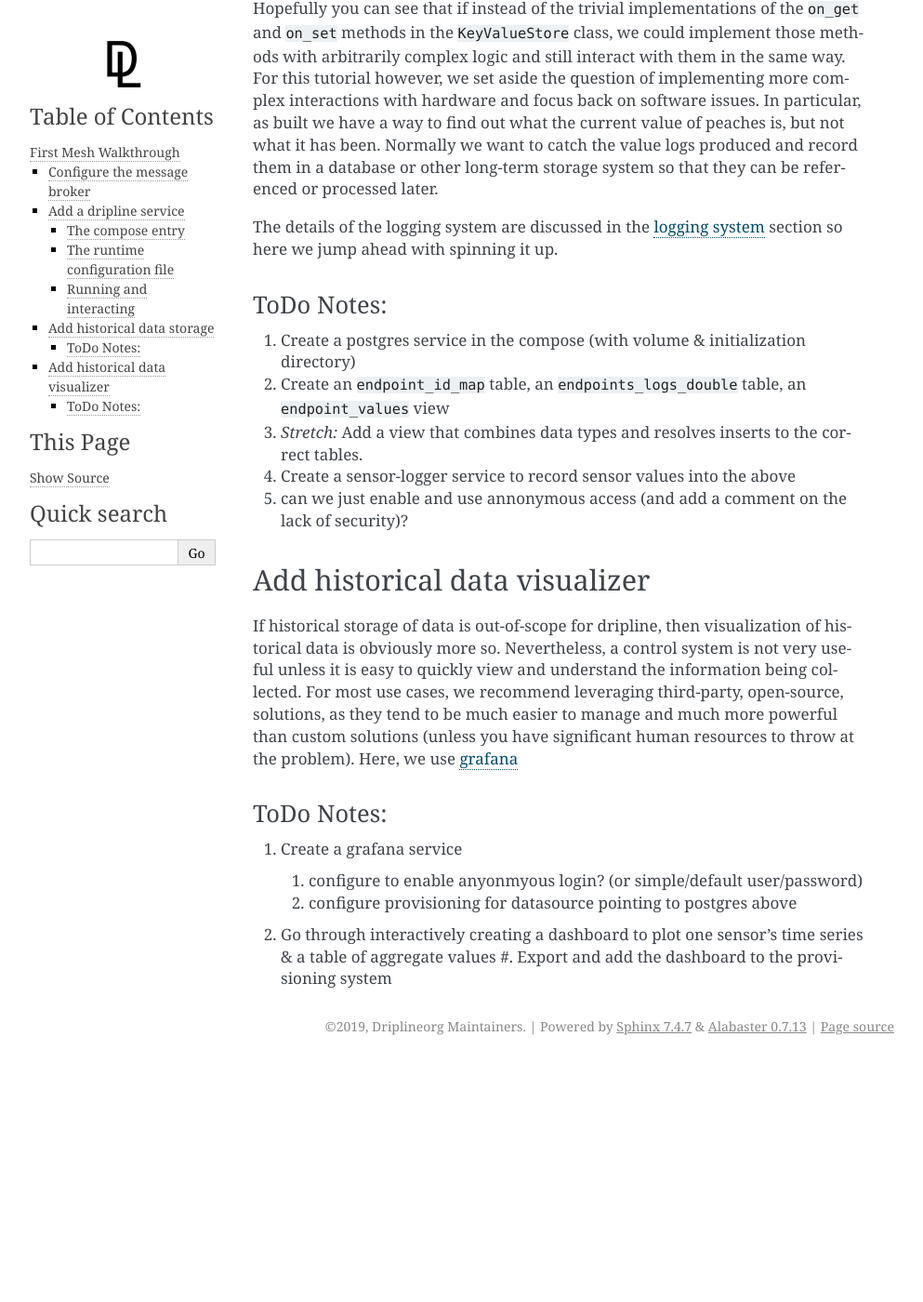
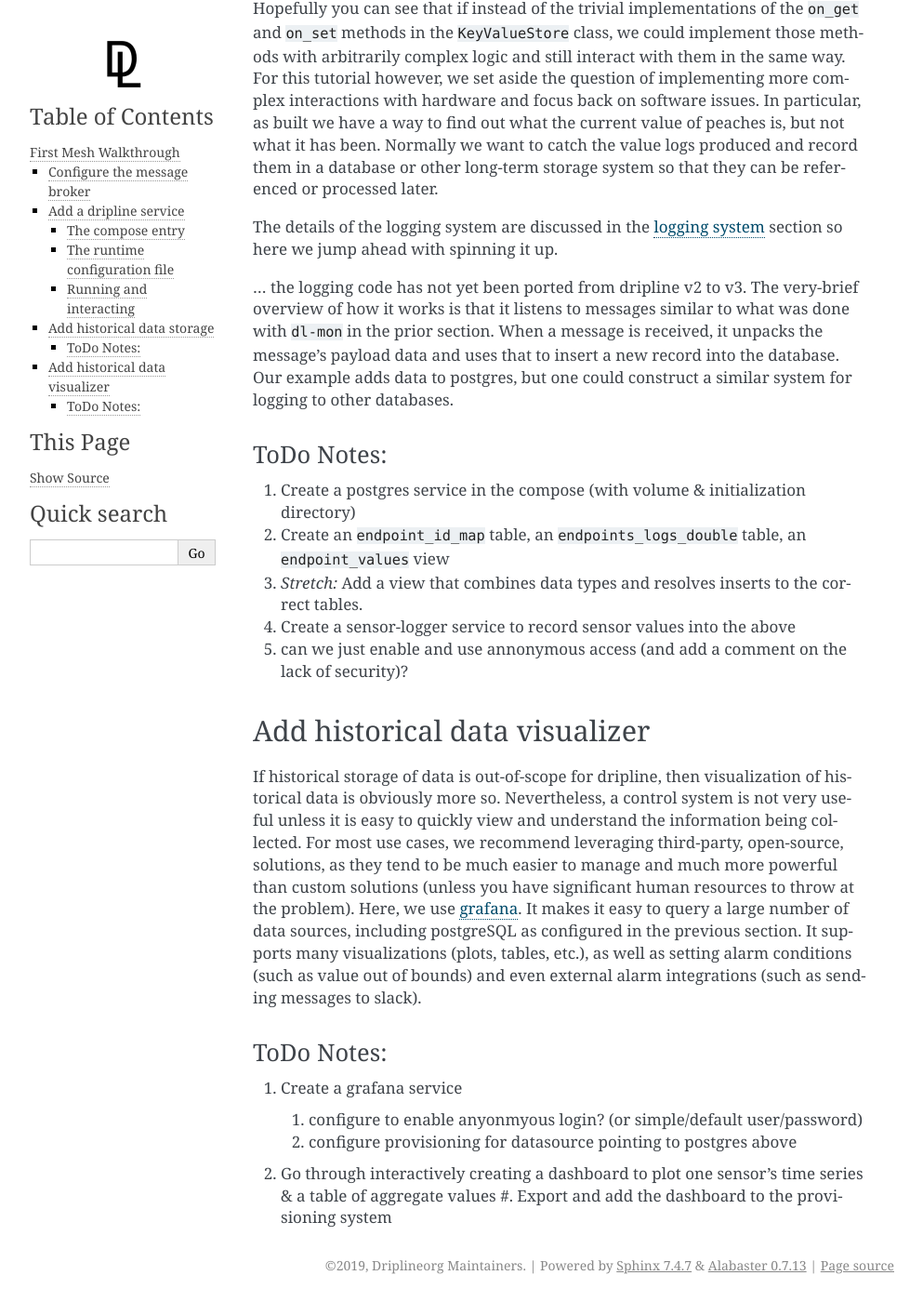
Before and after one commit to driplineorg/controls-guide, a Sphinx documentation site: the page built from source/guides/first-mesh.rst, in a window 1280 px wide and 1400 px high, scrolled down 3430 px. Shown: the whole window at 93% size, without its empty margins (148-1141 px from the left). Built offline with Sphinx 7.4.7, drawn with Linux system fonts in a browser that asks for light colours; before the commit the page ends 4573 px from its top, so only the background shows below that.

Commit message:
current version

```diff
--- a/source/guides/first-mesh.rst
+++ b/source/guides/first-mesh.rst
@@ -118,6 +118,11 @@ Normally we want to catch the value logs produced and record them in a database
 
 The details of the logging system are discussed in the :ref:`logging system <logging-data>` section so here we jump ahead with spinning it up.
 
+... the logging code has not yet been ported from dripline v2 to v3.
+The very-brief overview of how it works is that it listens to messages similar to what was done with ``dl-mon`` in the prior section.
+When a message is received, it unpacks the message's payload data and uses that to insert a new record into the database.
+Our example adds data to postgres, but one could construct a similar system for logging to other databases.
+
 ToDo Notes:
 +++++++++++
 
@@ -133,7 +138,9 @@ Add historical data visualizer
 If historical storage of data is out-of-scope for dripline, then visualization of historical data is obviously more so.
 Nevertheless, a control system is not very useful unless it is easy to quickly view and understand the information being collected.
 For most use cases, we recommend leveraging third-party, open-source, solutions, as they tend to be much easier to manage and much more powerful than custom solutions (unless you have significant human resources to throw at the problem).
-Here, we use `grafana <https://grafana.com>`_
+Here, we use `grafana <https://grafana.com>`_.
+It makes it easy to query a large number of data sources, including postgreSQL as configured in the previous section.
+It supports many visualizations (plots, tables, etc.), as well as setting alarm conditions (such as value out of bounds) and even external alarm integrations (such as sending messages to slack).
 
 ToDo Notes:
 +++++++++++
```
